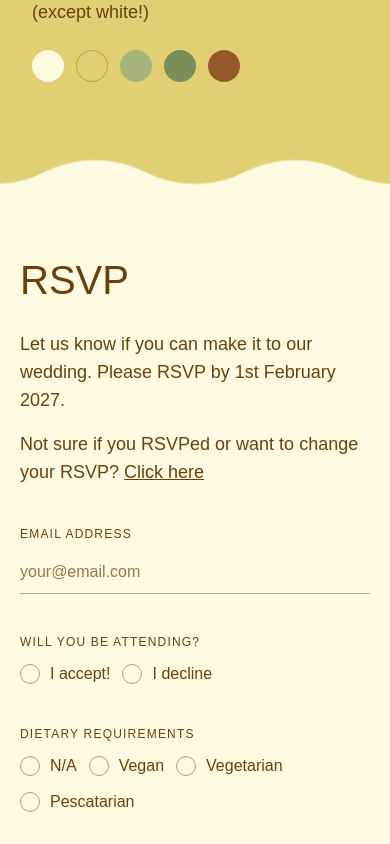
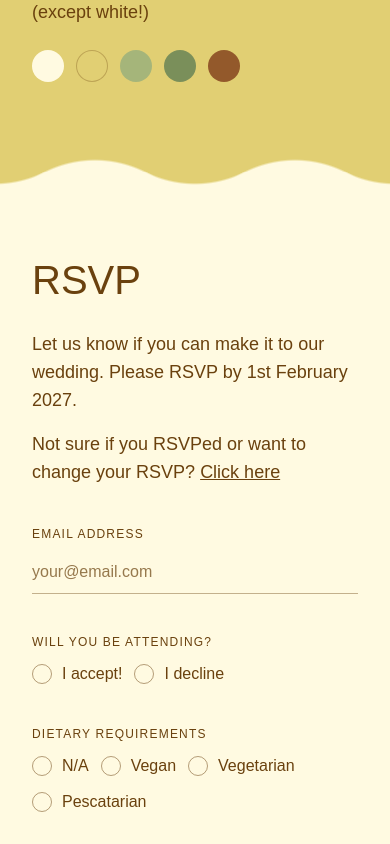
Before and after one commit to matthiasroscoe/wedding-site, a Next.js app: page / in a window 390 px wide. Shown: the part 6740-7584 px from the top of the page. Built offline with nearby package versions, Linux system fonts and the light colour scheme; no server answers; a web font is replaced by a local one.

Commit message:
fix: padding

```diff
--- a/src/app/rsvp/check/page.tsx
+++ b/src/app/rsvp/check/page.tsx
@@ -16,7 +16,7 @@ export default async function RsvpPage({
     return (
         <Main className="bg-cream min-h-screen pb-16">
             <Nav />
-            <div className="mx-auto max-w-lg px-5 pt-12 md:px-8 md:pt-16">
+            <div className="mx-auto max-w-lg px-8 pt-12 md:px-8 md:pt-16">
                 <RsvpLookup email={email} />
             </div>
         </Main>
--- a/src/components/rsvp-section.tsx
+++ b/src/components/rsvp-section.tsx
@@ -3,7 +3,7 @@ import { RsvpForm } from '@/components/rsvp-form'
 export function RsvpSection() {
     return (
         <section id="rsvp" className="section-wavy-top-cream bg-cream text-brown-dark">
-            <div className="container mx-auto max-w-xl px-5 pt-[140px] pb-16 md:px-8 md:pt-[240px] md:pb-24">
+            <div className="container mx-auto max-w-xl px-8 pt-[140px] pb-16 md:px-8 md:pt-[240px] md:pb-24">
                 <RsvpForm />
             </div>
         </section>
```
